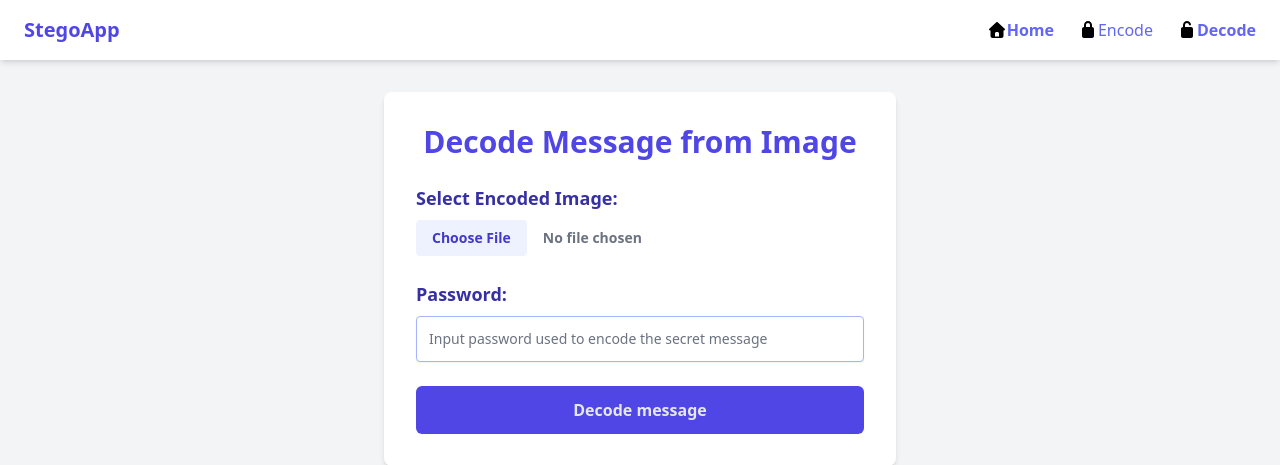
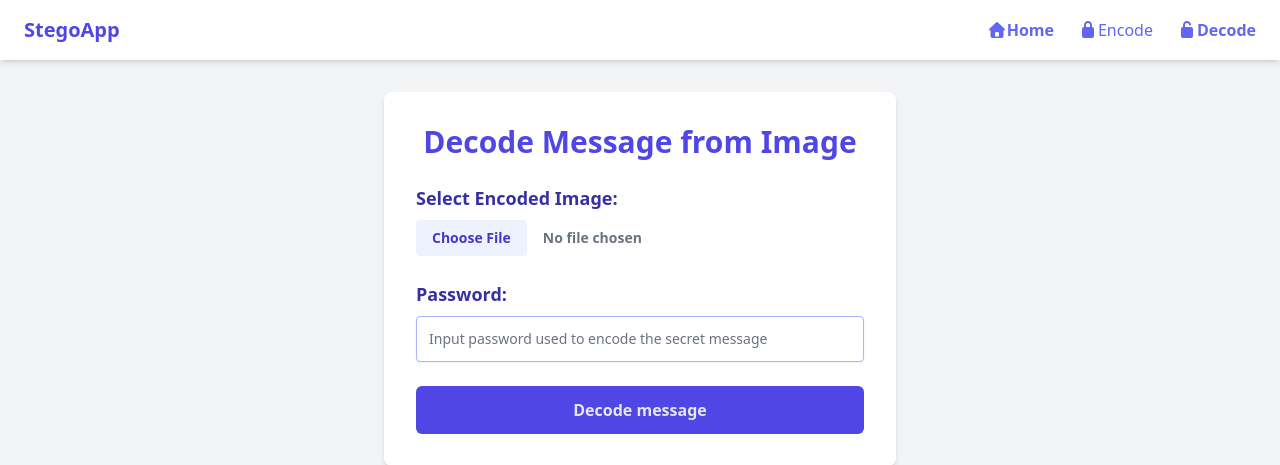
Before and after one commit to baytech77/Steganography, a Django app: page /decode in a window 1280 px wide. Shown: the top 465 px of the page. Run offline with Django 5.2, Linux system fonts and the light colour scheme; some libraries are stand-ins or nearby versions.

Commit message:
Update base.html

```diff
--- a/theme/templates/base.html
+++ b/theme/templates/base.html
@@ -14,7 +14,7 @@
   <nav class="bg-white shadow-md">
     <div class="container mx-auto px-6 py-4 flex justify-between items-center">
       <a href="{% url 'landing' %}" class="text-xl font-bold text-indigo-600 hover:text-indigo-700">StegoApp</a>
-      <ul class="hidden md:flex space-x-6 text-indigo-400  font-medium">
+      <ul class="hidden md:flex space-x-6 text-indigo-500  font-medium">
         <li><i class="fa fa-home " aria-hidden="true"></i><a href="{% url 'landing' %}" class=" text-indigo-500 hover:text-indigo-700 font-bold{% if request.path == '/landing'  %}text-indigo-500 {% endif %}">Home</a></li>
         <li><i class="fa fa-lock" aria-hidden="true"></i><a href="{% url 'encode' %}" class=" text-indigo-500 hover:text-indigo-700 font-bold{% if request.path == '/decode'  %}text-indigo-500 {% endif %}">Encode</a></li>
         <li><i class="fa fa-unlock" aria-hidden="true"></i><a href="{% url 'decode' %}" class="text-indigo-500 hover:text-indigo-700 font-bold{% if request.path == '/encode' %}text-indigo-500 {% endif %}">Decode</a></li>
@@ -29,7 +29,7 @@
     </div>
     <!-- Mobile menu -->
     <div id="mobile-menu" class="hidden  md:hidden bg-white shadow-md">
-      <ul class="flex flex-col text-right space-y-2 p-4  text-indigo-400 font-medium">
+      <ul class="flex flex-col text-right space-y-2 p-4  text-indigo-500 font-medium">
         <li><i class="fa fa-home" aria-hidden="true"></i><a href="{% url 'landing' %}" class="text-indigo-500 hover:text-indigo-700 font-bold{% if request.path == '/landing' %}text-indigo-500 {% endif %}">Home</a></li>
         <li><i class="fa fa-lock" aria-hidden="true"></i><a href="{% url 'encode' %}" class=" text-indigo-500 block text-sm hover:text-indigo-700 font-bold{% if request.path == '/decode' %}text-indigo-500 {% endif %}">Encode</a></li>
         <li><i class="fa fa-unlock" aria-hidden="true"></i><a href="{% url 'decode' %}" class="text-indigo-500 block text-sm hover:text-indigo-700 font-bold{% if request.path == '/encode' %}text-indigo-500 {% endif %} ">Decode</a></li>
```
